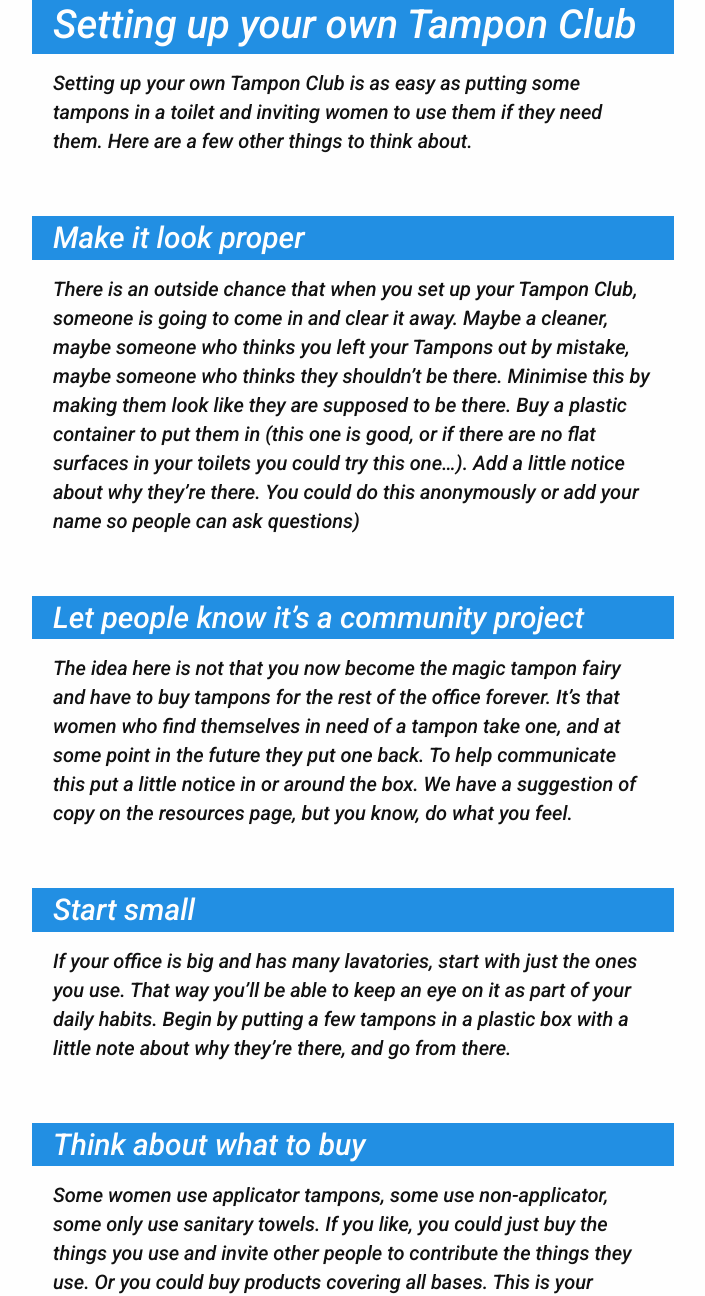
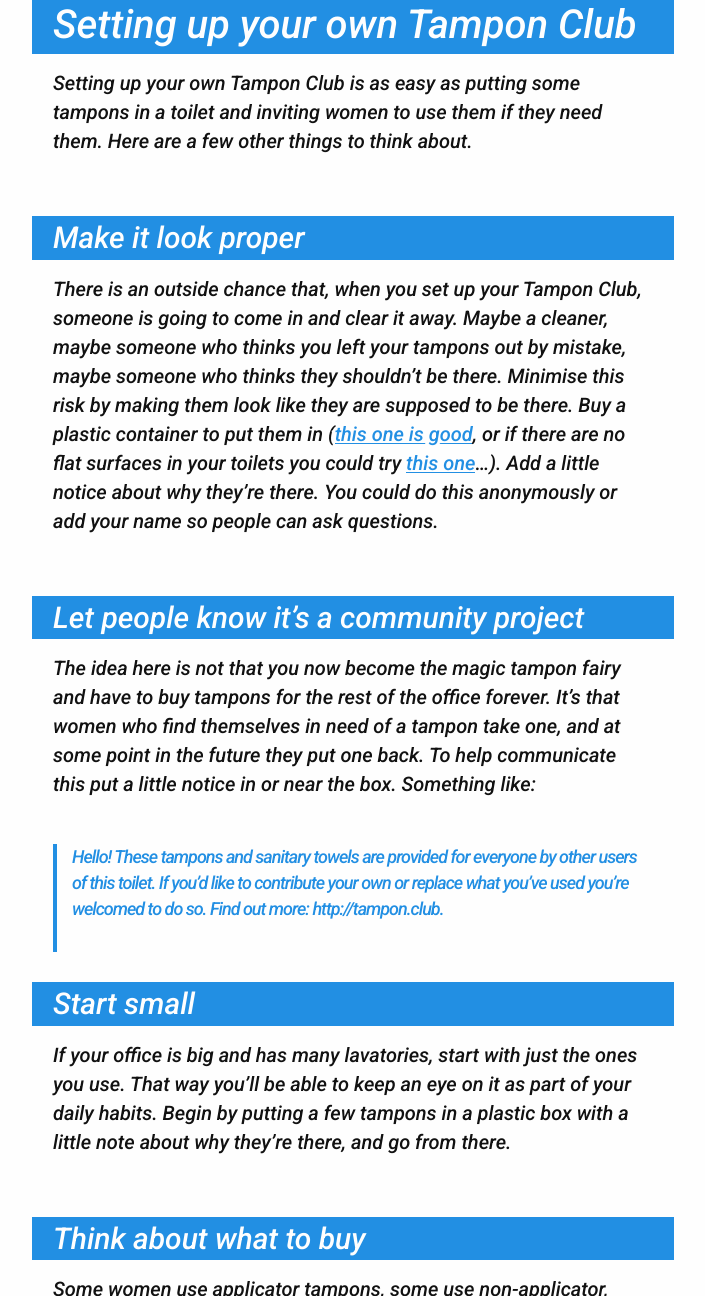
Before and after one commit to alicebartlett/tamponclub, a Jekyll site: the page built from setting-up.md, in a window 1280 px wide and 1400 px high, cut to the strip 104-1400 px from the top of the window. Shown: the whole strip, without its empty margins (287-992 px from the left). Built offline with Jekyll 4.4.1, drawn with Linux system fonts in a browser that asks for light colours; some of the changed text lies outside the part shown.

Commit message:
Copy fixes

```diff
--- a/setting-up.md
+++ b/setting-up.md
@@ -9,10 +9,12 @@ permalink: /setting-up-a-tampon-club/
 Setting up your own Tampon Club is as easy as putting some tampons in a toilet and inviting women to use them if they need them. Here are a few other things to think about.
 
 ## Make it look proper
-There is an outside chance that when you set up your Tampon Club, someone is going to come in and clear it away. Maybe a cleaner, maybe someone who thinks you left your Tampons out by mistake, maybe someone who thinks they shouldn't be there. Minimise this by making them look like they are supposed to be there. Buy a plastic container to put them in (this one is good, or if there are no flat surfaces in your toilets you could try this one...). Add a little notice about why they're there. You could do this anonymously or add your name so people can ask questions)
+There is an outside chance that, when you set up your Tampon Club, someone is going to come in and clear it away. Maybe a cleaner, maybe someone who thinks you left your tampons out by mistake, maybe someone who thinks they shouldn't be there. Minimise this risk by making them look like they are supposed to be there. Buy a plastic container to put them in ([this one is good](http://www.muji.eu/pages/online.asp?Sec=17&Sub=80&PID=1667), or if there are no flat surfaces in your toilets you could try [this one](http://www.amazon.co.uk/gp/product/B0014XQC90?psc=1&redirect=true&ref_=oh_aui_detailpage_o00_s00)&hellip;). Add a little notice about why they're there. You could do this anonymously or add your name so people can ask questions.
 
 ## Let people know it's a community project
-The idea here is not that you now become the magic tampon fairy and have to buy tampons for the rest of the office forever. It's that women who find themselves in need of a tampon take one, and at some point in the future they put one back. To help communicate this put a little notice in or around the box. We have a suggestion of copy on the resources page, but you know, do what you feel.
+The idea here is not that you now become the magic tampon fairy and have to buy tampons for the rest of the office forever. It's that women who find themselves in need of a tampon take one, and at some point in the future they put one back. To help communicate this put a little notice in or near the box. Something like:
+
+> Hello! These tampons and sanitary towels are provided for everyone by other users of this toilet. If you'd like to contribute your own or replace what you've used you're welcomed to do so. Find out more: http://tampon.club.
 
 ## Start small
 If your office is big and has many lavatories, start with just the ones you use. That way you'll be able to keep an eye on it as part of your daily habits. Begin by putting a few tampons in a plastic box with a little note about why they're there, and go from there.
@@ -24,7 +26,7 @@ Some women use applicator tampons, some use non-applicator, some only use sanita
 Some women are a lot better organised that us, they don't get caught out and they don't need tampons in the toilets. Some women don't have periods. For some women periods are deeply personal and not something they want to discuss with colleagues.
 
 ## Don't forget the disabled toilets
-Aside from the fact that people with disabilities have periods too, disabled toilets are also sometimes used by transgender men who do not feel comfortable using the men's toilets. So remember to put tampons in these toilets as well. We've found that the design of disabled toilets can leave no flat ledges to put a tampon container on, to get around this, you can use a container that attaches to a glass surface (e.g. a mirror) such as this one ()[]
+Aside from the fact that people with disabilities have periods too, disabled toilets are also sometimes used by transgender men who do not feel comfortable using the men's toilets. So remember to put tampons in these toilets as well. We've found that the design of disabled toilets can leave no flat ledges to put a tampon container on, to get around this, you can use a container that attaches to a glass surface (e.g. a mirror) such as [this one](http://www.amazon.co.uk/gp/product/B0014XQC90?psc=1&redirect=true&ref_=oh_aui_detailpage_o00_s00).
 
 ## Let us know how you get on
 Set up a Tampon Club? Let us know how it's going, send us a photo of your beautifully arranged tampons. Email us at info@tampon.club or tweet us @tampon_club
```
